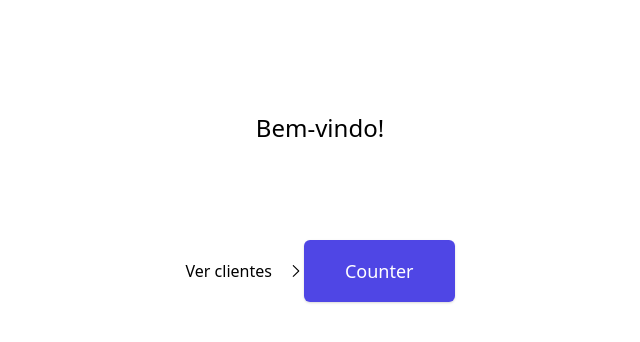
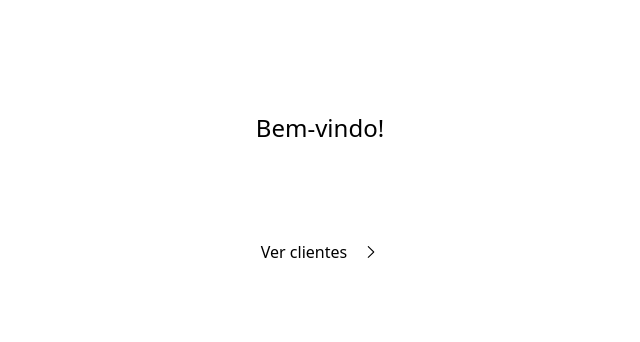
Before and after one commit to mleitao27/cm-app, a Vue app in the folder cm-app-client/: page / in a window 1280 px wide. Shown: the top 342 px of the page, without its empty margins (320-960 px from the left). Built offline with nearby package versions, Linux system fonts and the light colour scheme.

Commit message:
Button: remove example from Home

```diff
--- a/cm-app-client/src/pages/Home.vue
+++ b/cm-app-client/src/pages/Home.vue
@@ -11,7 +11,6 @@
             class="w-4 h-3 transform rotate-90 ml-4"
           />
         </router-link>
-        <Button handler="Counter" />
       </div>
     </div>
   </div>
@@ -20,7 +19,7 @@
 <script>
 import Button from '../components/Button.vue'
 export default {
-  components: { Button }
+  components: {}
 }
 </script>
 
```
